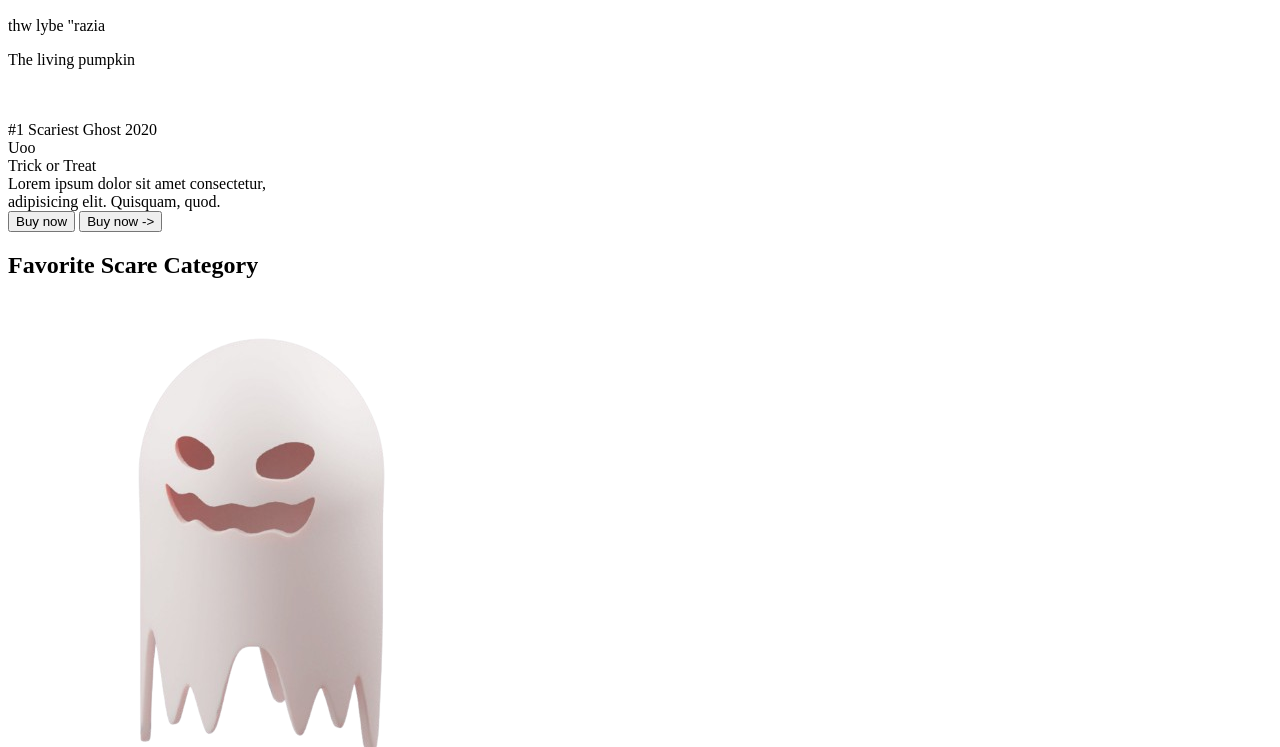
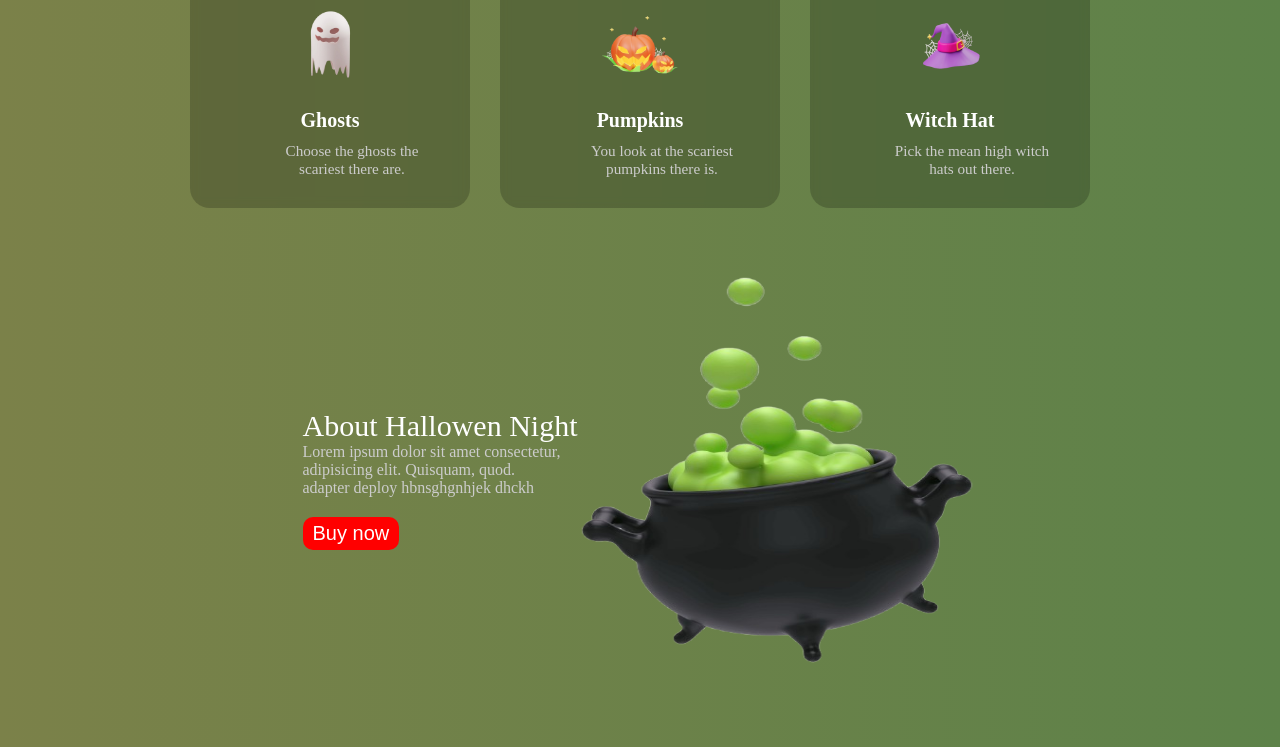
Before and after one commit to WafaShah-oss/HALLOWEN-WEBSITE, a plain HTML site: page index.html in a window 1280 px wide. Shown: the part 670-1417 px from the top of the page. Drawn offline with Linux system fonts and the light colour scheme.

```diff
--- a/index.html
+++ b/index.html
@@ -5,7 +5,7 @@
     <meta name="viewport" content="width=device-width, initial-scale=1.0">
    <title>Document</title>
    <link rel="stylesheet" href="https://cdnjs.cloudflare.com/ajax/libs/font-awesome/7.0.1/css/all.min.css" integrity="sha512-2SwdPD6INVrV/lHTZbO2nodKhrnDdJK9/kg2XD1r9uGqPo1cUbujc+IYdlYdEErWNu69gVcYgdxlmVmzTWnetw==" crossorigin="anonymous" referrerpolicy="no-referrer" />
-   <link rel="stylesheet" href="style-a.css">
+   <link rel="stylesheet" href="style.css">
 </head>
 <body>
     <header>
```
